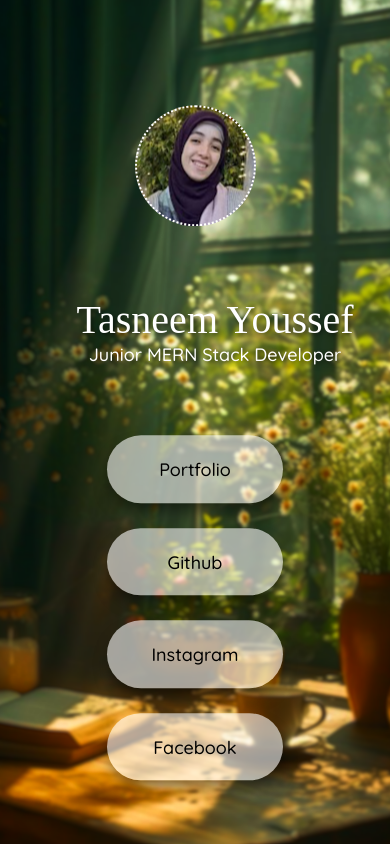
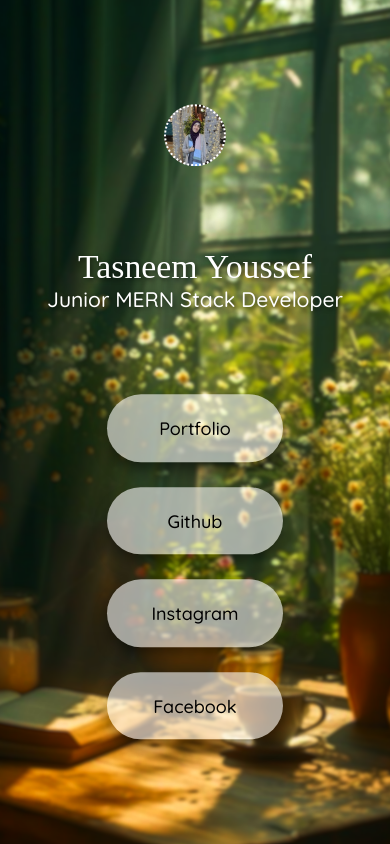
Before and after one commit to Nemo97-76/linktree, a React (Vite) app: page / in a window 390 px wide. Built offline with nearby package versions, Linux system fonts and the light colour scheme; a web font is replaced by a local one.

Commit message:
improved layout and responsivenes

```diff
--- a/src/App.css
+++ b/src/App.css
@@ -21,6 +21,8 @@
     position: absolute;
     display: flex;
     flex-direction: column;
+    justify-content: space-around;
+    align-items: center;
     top: 50%;
     left: 50%;
     transform: translate(-50%, -50%);
@@ -28,24 +30,27 @@
   }
 
   .personalIMG {
-    width: 30vw;
-    height: 30vw;
-    max-width: 200px;
-    max-height: 200px;
+    width: 30vh;
+    height: 30vh;
+    max-width: 15vw;
+    max-height: 15vw;
     border-radius: 50%;
-    margin: 5vh auto auto;
     background-image: url(./assets/cropped-image.png);
     background-position: 50% 36%;
+    background-size: 250%;
+    background-repeat: no-repeat;
     border: white dotted 2.5px;
   }
 
   .description {
     color: white;
     width: 100%;
+    display: flex;
+    flex-direction: column;
+    justify-content: center;
+    align-items: center;
     text-align: center;
-    position: absolute;
-    top: 30vh;
-    text-shadow: 2px 2px 4px rgba(0, 0, 0, 0.5); /* Add text shadow */
+    text-shadow: 2px 2px 4px rgba(0, 0, 0, 0.5);
 
   }
 
@@ -53,9 +58,9 @@
     font-family: "Bodoni Moda SC", serif;
     font-optical-sizing: auto;
     font-weight: 400;
-    font-size: 40px;
+    font-size: 4vh;
     font-style: normal;
-    text-shadow: 2px 2px 4px rgba(0, 0, 0, 0.5); /* Add text shadow */
+    text-shadow: 2px 2px 4px rgba(0, 0, 0, 0.5);
   }
 
   .quicksand-span {
@@ -66,6 +71,10 @@
     font-style: normal;
   }
 
+  .sup-description{
+    font-size: 2.5vh;
+
+  }
   .Links {
     display: grid;
     grid-template-columns: 1fr;
--- a/src/App.jsx
+++ b/src/App.jsx
@@ -10,7 +10,7 @@ const App=()=>{
 
 <div className="description ">
   <h2 className="bodoni-moda-sc-header">Tasneem Youssef</h2>
-  <p className="quicksand-span">junior MERN stack developer </p>
+  <p className="quicksand-span sup-description">junior MERN stack developer </p>
 </div>{/* description */}
 <div className="Links">
 
```
